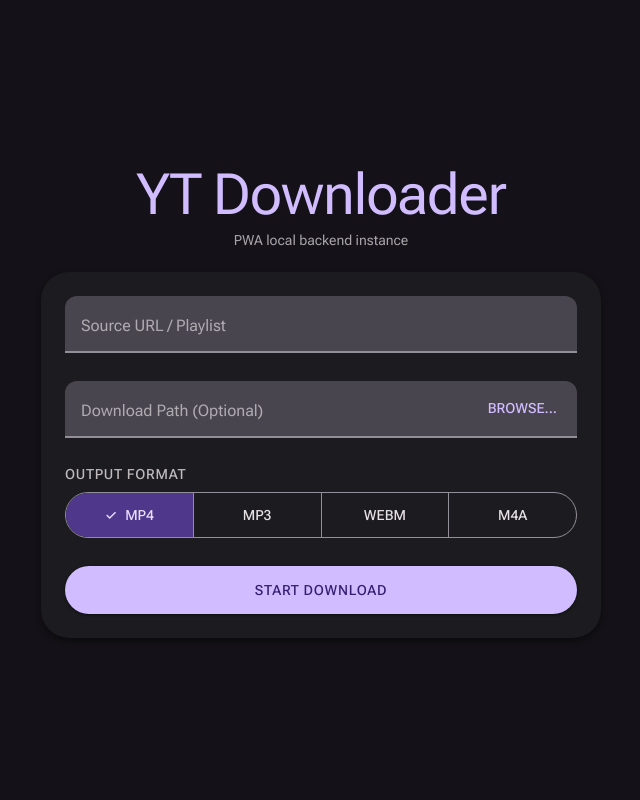
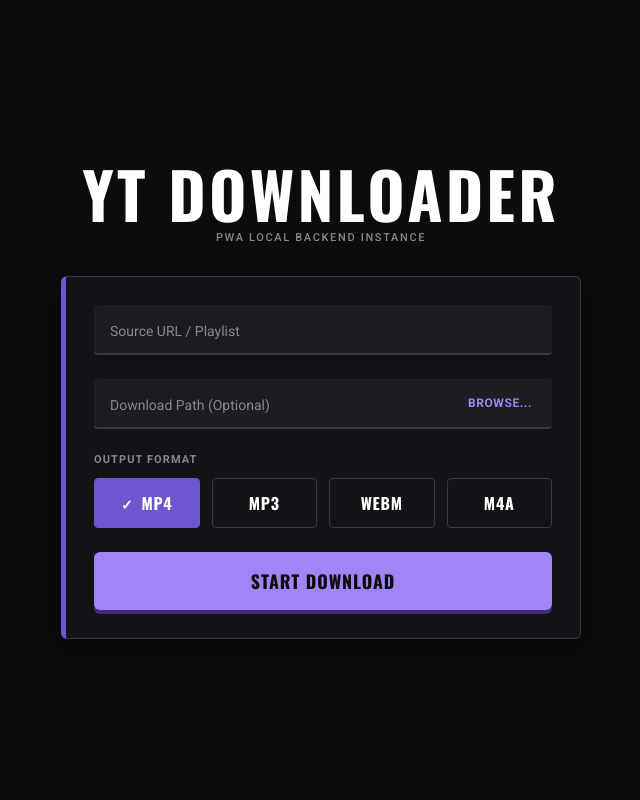
Before and after one commit to CaptainBirdeloper/downloader, a Flask app: page / in a window 1280 px wide. Shown: the whole page, without its empty margins (319-959 px from the left). Run offline with Flask 3, Linux system fonts and the light colour scheme; some libraries are stand-ins or nearby versions.

Commit message:
style: restyle UI to match custom theme mockup screenshots

```diff
--- a/static/css/form.css
+++ b/static/css/form.css
@@ -1,10 +1,9 @@
-/* Form Fields, Inputs, Buttons, and States */
+/* Form Controls, Inputs, Segmented buttons, and the Download button */
 
-/* Base form spacing */
 form {
     display: flex;
     flex-direction: column;
-    gap: 28px;
+    gap: 24px;
 }
 
 .form-group {
@@ -14,16 +13,15 @@ form {
 }
 
 .field-label {
-    font-size: var(--font-body-medium);
-    font-weight: var(--weight-medium);
-    color: var(--on-surface);
-    opacity: 0.8;
-    margin-bottom: 10px;
-    letter-spacing: 0.05em;
+    font-size: 11px;
+    font-weight: 700;
+    color: var(--on-surface-muted);
+    margin-bottom: 12px;
+    letter-spacing: 0.1em;
     text-transform: uppercase;
 }
 
-/* Filled Text Field Container */
+/* Filled Text Field styling */
 .filled-text-field {
     display: flex;
     flex-direction: column-reverse;
@@ -33,46 +31,41 @@ form {
     background-color: var(--surface-variant);
     border: none;
     border-bottom: 2px solid var(--outline);
-    border-radius: 12px 12px 0 0;
-    padding: 26px 16px 10px 16px;
+    border-radius: 4px;
+    padding: 24px 16px 8px 16px;
     font-family: inherit;
-    font-size: 16px;
+    font-size: 14px;
     color: var(--on-surface);
     outline: none;
     width: 100%;
-    transition: border-color var(--duration-standard) var(--ease-standard),
-                background-color var(--duration-standard) var(--ease-standard);
+    transition: border-color var(--duration-std) var(--ease-std);
 }
 
 .filled-text-field label {
     position: absolute;
     left: 16px;
-    top: 20px;
-    font-size: 16px;
-    color: var(--on-surface);
-    opacity: 0.65;
+    top: 18px;
+    font-size: 14px;
+    color: var(--on-surface-muted);
     pointer-events: none;
-    transition: transform var(--duration-standard) var(--ease-standard),
-                font-size var(--duration-standard) var(--ease-standard),
-                color var(--duration-standard) var(--ease-standard),
-                opacity var(--duration-standard) var(--ease-standard);
+    transition: transform var(--duration-std) var(--ease-std),
+                font-size var(--duration-std) var(--ease-std),
+                color var(--duration-std) var(--ease-std);
     transform-origin: top left;
 }
 
-/* Floating Label Animation States */
+/* Input floating transitions matching layout */
 .filled-text-field input:focus ~ label,
 .filled-text-field input:not(:placeholder-shown) ~ label {
-    transform: translateY(-12px) scale(0.75);
-    color: var(--primary);
-    opacity: 1;
+    transform: translateY(-10px) scale(0.75);
+    color: var(--primary-light);
 }
 
 .filled-text-field input:focus {
     border-bottom-color: var(--primary);
-    background-color: rgba(103, 80, 164, 0.05);
 }
 
-/* Input group styling for Download Path with Browse Button */
+/* Path selection input group */
 .input-group {
     display: flex;
     align-items: stretch;
@@ -82,27 +75,27 @@ form {
 
 .input-group input {
     flex: 1;
-    border-radius: 12px 0 0 0;
+    border-radius: 4px 0 0 4px;
 }
 
 .input-group label {
-    top: 20px;
+    top: 18px;
 }
 
 .input-group #browse-button {
     border: none;
     border-bottom: 2px solid var(--outline);
     background-color: var(--surface-variant);
-    color: var(--primary);
+    color: var(--primary-light);
     padding: 0 20px;
-    font-family: inherit;
-    font-size: var(--font-label-large);
-    font-weight: var(--weight-medium);
-    border-radius: 0 12px 0 0;
+    font-family: var(--font-base);
+    font-size: 12px;
+    font-weight: 700;
+    letter-spacing: 0.05em;
+    border-radius: 0 4px 4px 0;
     cursor: pointer;
-    transition: background-color var(--duration-standard) var(--ease-standard),
-                border-color var(--duration-standard) var(--ease-standard),
-                color var(--duration-standard) var(--ease-standard);
+    transition: color var(--duration-std) var(--ease-std),
+                border-color var(--duration-std) var(--ease-std);
     display: flex;
     align-items: center;
     justify-content: center;
@@ -110,143 +103,100 @@ form {
 }
 
 .input-group #browse-button:hover:not(:disabled) {
-    background-color: rgba(103, 80, 164, 0.08);
+    color: var(--on-surface);
 }
 
-.input-group #browse-button:active:not(:disabled) {
-    background-color: rgba(103, 80, 164, 0.12);
-}
-
-/* Sync borders of input group on focus */
+/* Sync border on focus */
 .input-group input:focus ~ #browse-button {
     border-bottom-color: var(--primary);
 }
 
-/* Segmented Button Group Styling */
+/* Segmented Format buttons grid layout */
 .segmented-button-group {
-    display: flex;
-    border: 1px solid var(--outline);
-    border-radius: 50px;
-    overflow: hidden;
-    background-color: transparent;
+    display: grid;
+    grid-template-columns: repeat(4, 1fr);
+    gap: 12px;
     width: 100%;
 }
 
+@media (max-width: 600px) {
+    .segmented-button-group {
+        grid-template-columns: repeat(2, 1fr);
+        gap: 10px;
+    }
+}
+
 .segmented-button {
-    flex: 1;
-    border: none;
+    border: 1.5px solid var(--outline);
+    border-radius: 4px;
     background-color: transparent;
     color: var(--on-surface);
-    padding: 14px 16px;
-    font-family: inherit;
-    font-size: var(--font-label-large);
-    font-weight: var(--weight-medium);
+    padding: 12px 16px;
+    font-family: var(--font-display);
+    font-size: 16px;
+    font-weight: 700;
     cursor: pointer;
     display: flex;
     align-items: center;
     justify-content: center;
     gap: 8px;
-    transition: background-color var(--duration-standard) var(--ease-standard),
-                color var(--duration-standard) var(--ease-standard);
-    position: relative;
+    letter-spacing: 0.05em;
+    transition: background-color var(--duration-std) var(--ease-std),
+                border-color var(--duration-std) var(--ease-std),
+                color var(--duration-std) var(--ease-std);
 }
 
-.segmented-button:not(:first-child) {
-    border-left: 1px solid var(--outline);
+.segmented-button:hover:not(:disabled) {
+    border-color: var(--primary-light);
+    background-color: rgba(110, 86, 207, 0.08);
 }
 
-/* Hover State Layer for Segmented Button */
-.segmented-button::before {
-    content: '';
-    position: absolute;
-    top: 0; left: 0; right: 0; bottom: 0;
+.segmented-button.active {
     background-color: var(--primary);
-    opacity: 0;
-    transition: opacity var(--duration-standard) var(--ease-standard);
-    pointer-events: none;
-}
-
-.segmented-button:hover::before {
-    opacity: var(--state-hover-opacity);
-}
-
-/* Active Segmented Button States */
-.segmented-button.active {
-    background-color: var(--primary-container);
-    color: var(--on-primary-container);
-}
-
-.segmented-button.active::before {
-    background-color: var(--on-primary-container);
+    border-color: var(--primary);
+    color: var(--on-surface);
 }
 
 .segmented-button .checkmark {
     font-size: 14px;
-    line-height: 1;
 }
 
 .segmented-button .checkmark.hidden {
     display: none;
 }
 
-/* M3 Filled Download Button */
+/* Brutalist pop-out download button */
 #download-button {
-    background-color: var(--primary);
-    color: var(--on-primary);
+    background-color: var(--primary-light);
+    color: var(--background);
     border: none;
-    border-radius: 50px;
+    border-radius: 6px;
     padding: 16px 24px;
-    font-family: inherit;
-    font-size: var(--font-label-large);
-    font-weight: var(--weight-medium);
+    font-family: var(--font-display);
+    font-size: 18px;
+    font-weight: 700;
     letter-spacing: 0.05em;
+    text-transform: uppercase;
     cursor: pointer;
     position: relative;
     overflow: hidden;
     width: 100%;
-    box-shadow: var(--elevation-l1);
-    transition: background-color var(--duration-standard) var(--ease-standard),
-                transform var(--duration-active) var(--ease-standard),
-                box-shadow var(--duration-standard) var(--ease-standard);
-}
-
-#download-button::before {
-    content: '';
-    position: absolute;
-    top: 0; left: 0; right: 0; bottom: 0;
-    background-color: var(--on-primary);
-    opacity: 0;
-    transition: opacity var(--duration-standard) var(--ease-standard);
-    pointer-events: none;
+    box-shadow: 0 4px 0 var(--primary-dark);
+    transition: background-color var(--duration-std) var(--ease-std),
+                transform var(--duration-active) var(--ease-std),
+                box-shadow var(--duration-active) var(--ease-std);
 }
 
 #download-button:hover:not(:disabled) {
-    box-shadow: var(--elevation-l2);
-}
-
-#download-button:hover:not(:disabled)::before {
-    opacity: var(--state-hover-opacity);
-}
-
-#download-button:focus:not(:disabled) {
-    outline: none;
-    box-shadow: var(--elevation-l3);
-}
-
-#download-button:focus:not(:disabled)::before {
-    opacity: var(--state-focus-opacity);
+    background-color: #bfaaff;
 }
 
 #download-button:active:not(:disabled) {
-    transform: scale(0.98);
-    box-shadow: var(--elevation-l1);
+    transform: translateY(2px);
+    box-shadow: 0 2px 0 var(--primary-dark);
 }
 
-#download-button:active:not(:disabled)::before {
-    opacity: var(--state-pressed-opacity);
-}
-
-/* Disabled input controls styling */
+/* Disabled states */
 #url-input:disabled,
 #path-input:disabled,
 #browse-button:disabled,
--- a/static/css/layout.css
+++ b/static/css/layout.css
@@ -1,62 +1,69 @@
-/* Page Structure and Card Layouts */
+/* Layout wrappers, headers, and card containers */
 body {
     display: flex;
     justify-content: center;
     align-items: center;
     min-height: 100vh;
-    padding: 16px;
+    padding: 24px;
     background-color: var(--background);
 }
 
 .app-container {
     width: 100%;
-    max-width: 560px;
+    max-width: 520px;
     display: flex;
     flex-direction: column;
-    gap: 24px;
+    gap: 32px;
 }
 
 .app-header {
     text-align: center;
     display: flex;
     flex-direction: column;
-    gap: 4px;
+    gap: 6px;
 }
 
 .app-header h1 {
-    font-size: var(--font-display-large);
-    font-weight: 400;
-    color: var(--primary);
-    letter-spacing: -0.02em;
-    line-height: 1.15;
+    font-family: var(--font-display);
+    font-size: 64px;
+    font-weight: 700;
+    color: var(--on-surface);
+    letter-spacing: 0.05em;
+    text-transform: uppercase;
+    line-height: 1;
 }
 
 .app-header .subtitle {
-    font-size: var(--font-body-medium);
-    font-weight: 400;
-    color: var(--on-surface);
-    opacity: 0.7;
+    font-size: 11px;
+    font-weight: 500;
+    color: var(--on-surface-muted);
+    letter-spacing: 0.15em;
+    text-transform: uppercase;
 }
 
-/* Form Card Container */
+/* Card Panel Container */
 .downloader-panel {
     background-color: var(--surface);
-    border-radius: 28px;
-    box-shadow: var(--elevation-l2);
-    padding: 24px;
-    animation: m3-card-entrance var(--duration-emph) var(--ease-standard) forwards;
+    border-radius: 6px;
+    border: 1px solid var(--outline);
+    border-left: 5px solid var(--primary); /* thick violet left accent line */
+    padding: 28px;
+    box-shadow: 0 10px 30px rgba(0, 0, 0, 0.5);
+    animation: m3-card-entrance var(--duration-std) var(--ease-std) forwards;
 }
 
-/* Dynamic Queue Panel */
+/* Queue Panel Container */
 .queue-panel {
     background-color: var(--surface);
-    border-radius: 28px;
-    box-shadow: var(--elevation-l2);
+    border-radius: 6px;
+    border: 1px solid var(--outline);
+    border-left: 5px solid var(--primary);
     padding: 24px;
     display: flex;
     flex-direction: column;
     gap: 16px;
-    animation: m3-card-entrance var(--duration-emph) var(--ease-standard) forwards;
+    box-shadow: 0 10px 30px rgba(0, 0, 0, 0.5);
+    animation: m3-card-entrance var(--duration-std) var(--ease-std) forwards;
 }
 
 .queue-panel.hidden {
--- a/static/css/reset.css
+++ b/static/css/reset.css
@@ -1,48 +1,30 @@
-/* Material 3 Expressive Dark Theme Variables and Reset */
+/* Theme variables matching the custom design mockup */
+@import url('https://fonts.googleapis.com/css2?family=Oswald:wght@500;700&family=Roboto:wght@400;500;700&display=swap');
+
 :root {
-    /* Color Palette - M3 Dark Theme Spec */
-    --primary: #D0BCFF;
-    --on-primary: #381E72;
-    --primary-container: #4F378B;
-    --on-primary-container: #EADDFF;
-    --surface: #1C1B1F;
-    --surface-variant: #49454F;
-    --on-surface: #E6E1E5;
-    --error: #F2B8B5;
-    --background: #141218;
-    --outline: #938F99;
+    /* Color Scheme */
+    --background: #0C0B0E;
+    --surface: #131217;
+    --surface-variant: #1D1C22;
+    --primary: #6E56CF;
+    --primary-light: #A184F5;
+    --primary-dark: #3B2C73;
+    --on-surface: #FFFFFF;
+    --on-surface-muted: #88868F;
+    --outline: #3C3943;
+    --error: #E5484D;
+    --success: #30A46C;
 
-    /* State Overlay Opacities */
-    --state-hover-opacity: 0.08;
-    --state-focus-opacity: 0.12;
-    --state-pressed-opacity: 0.12;
+    /* Typographies */
+    --font-display: 'Oswald', sans-serif;
+    --font-base: 'Roboto', sans-serif;
 
-    /* Typography Scale */
-    --font-display-large: clamp(36px, 10vw, 57px); /* Responsive scale for mobile display header */
-    --font-headline-medium: clamp(22px, 6vw, 28px);
-    --font-title-large: 20px;
-    --font-body-medium: 14px;
-    --font-label-large: 14px;
-
-    --weight-light: 300;
-    --weight-regular: 400;
-    --weight-medium: 500;
-    --weight-bold: 700;
-
-    /* Elevation Shadows */
-    --elevation-l0: none;
-    --elevation-l1: 0 1px 3px rgba(0, 0, 0, 0.4), 0 1px 2px rgba(0, 0, 0, 0.24);
-    --elevation-l2: 0 3px 6px rgba(0, 0, 0, 0.3), 0 3px 6px rgba(0, 0, 0, 0.2);
-    --elevation-l3: 0 10px 20px rgba(0, 0, 0, 0.3), 0 6px 6px rgba(0, 0, 0, 0.2);
-
-    /* Motion / Easing Definitions */
-    --ease-standard: cubic-bezier(0.2, 0, 0, 1.0);
-    --duration-standard: 300ms;
-    --duration-emph: 500ms;
-    --duration-active: 100ms;
+    /* Transitions & Motion */
+    --ease-std: cubic-bezier(0.2, 0, 0, 1.0);
+    --duration-std: 250ms;
 }
 
-/* Core margins, padding, box-sizing reset */
+/* Margin and Padding reset */
 *,
 *::before,
 *::after {
@@ -56,7 +38,6 @@ body {
     height: 100%;
     background-color: var(--background);
     color: var(--on-surface);
-    font-family: 'Roboto Flex', -apple-system, BlinkMacSystemFont, "Segoe UI", Roboto, sans-serif;
+    font-family: var(--font-base);
     -webkit-font-smoothing: antialiased;
-    -moz-osx-font-smoothing: grayscale;
 }
```
Also changed, not shown: other parts of static/css/form.css (+38 -43 lines), other parts of static/css/layout.css (+15 -12 lines), static/css/status.css (+21 -31 lines).
